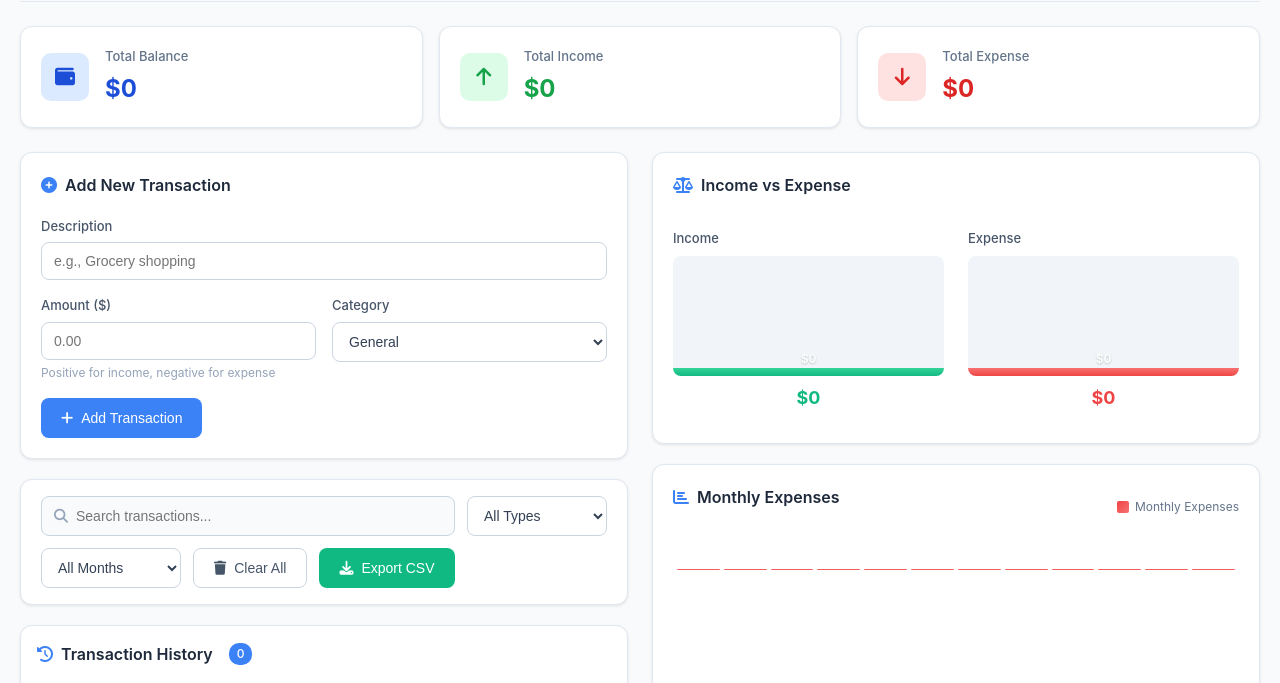
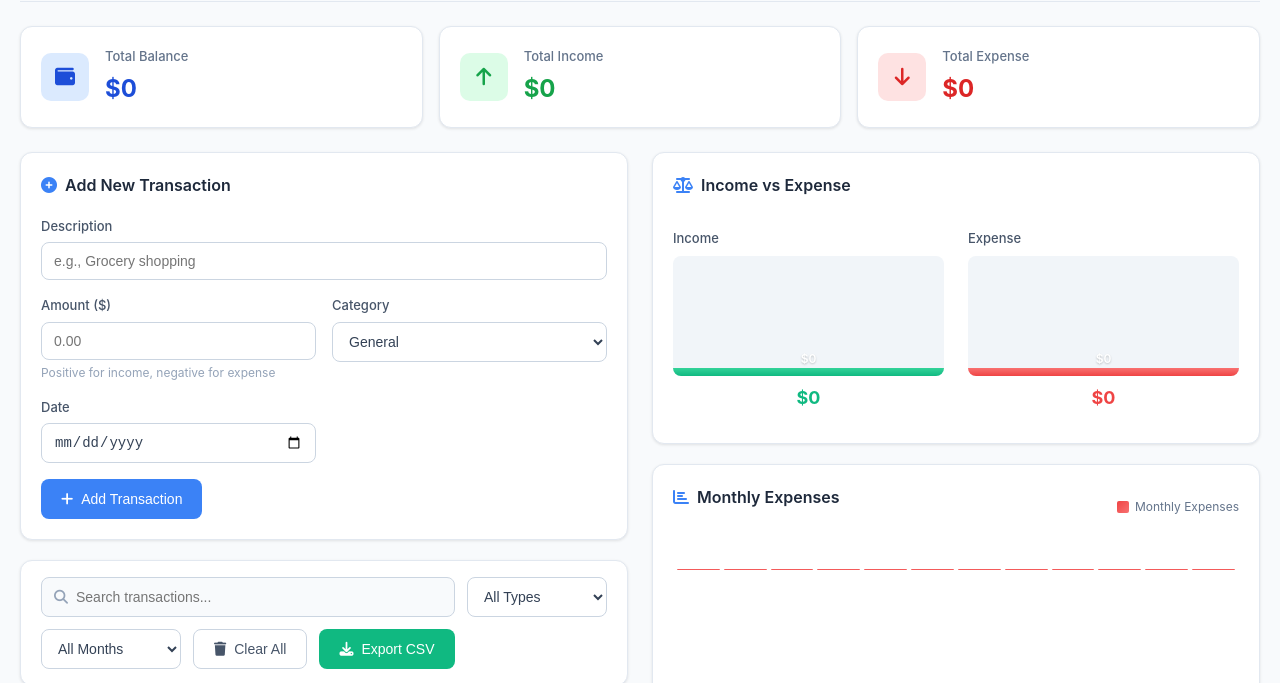
Before and after one commit to amritraj006/Expense-Tracker, a plain HTML site: page index.html in a window 1280 px wide. Shown: the part 69-752 px from the top of the page. Drawn offline with Linux system fonts and the light colour scheme.

Commit message:
Update index.html

```diff
--- a/index.html
+++ b/index.html
@@ -73,6 +73,7 @@
                                 <label for="description">Description</label>
                                 <input type="text" id="description" placeholder="e.g., Grocery shopping" required>
                             </div>
+
                             <div class="form-row">
                                 <div class="form-group">
                                     <label for="amount">Amount ($)</label>
@@ -94,6 +95,14 @@
                                     </select>
                                 </div>
                             </div>
+
+                            <div class="form-row">
+                                <div class="form-group">
+                                    <label for="date">Date</label>
+                                    <input type="date" id="date" required>
+                                </div>
+                            </div>
+
                             <button type="submit" class="btn btn-primary">
                                 <i class="fas fa-plus"></i>
                                 Add Transaction
```
